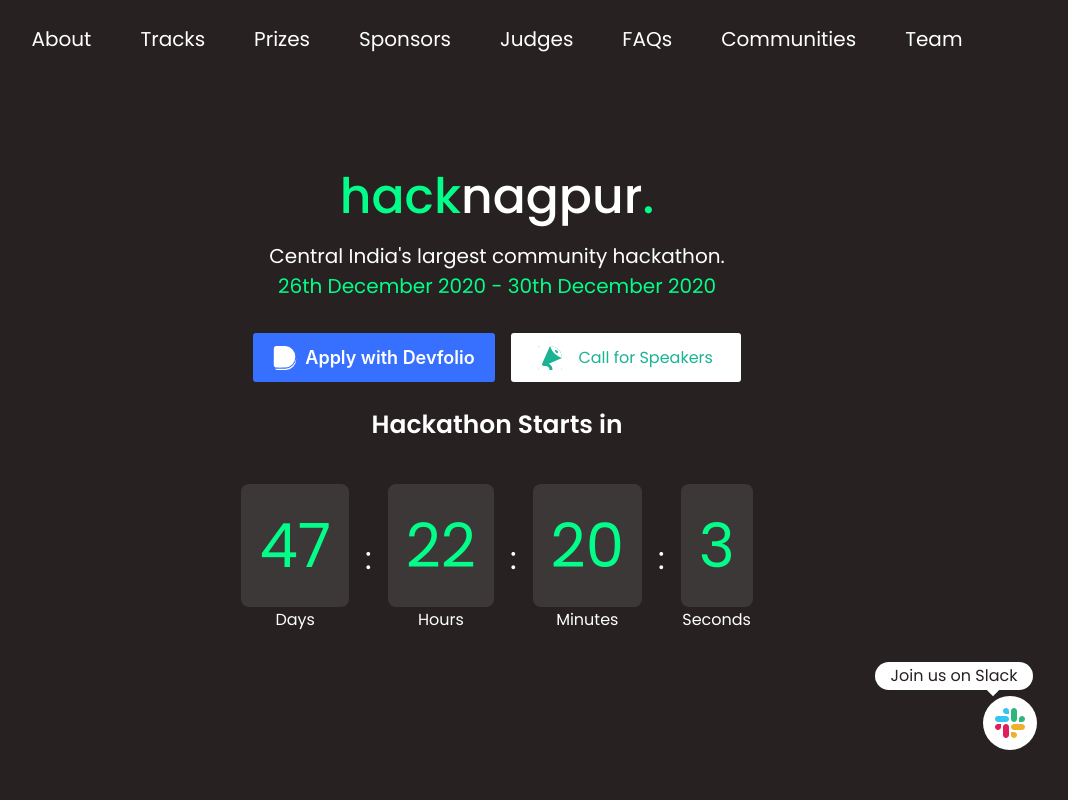
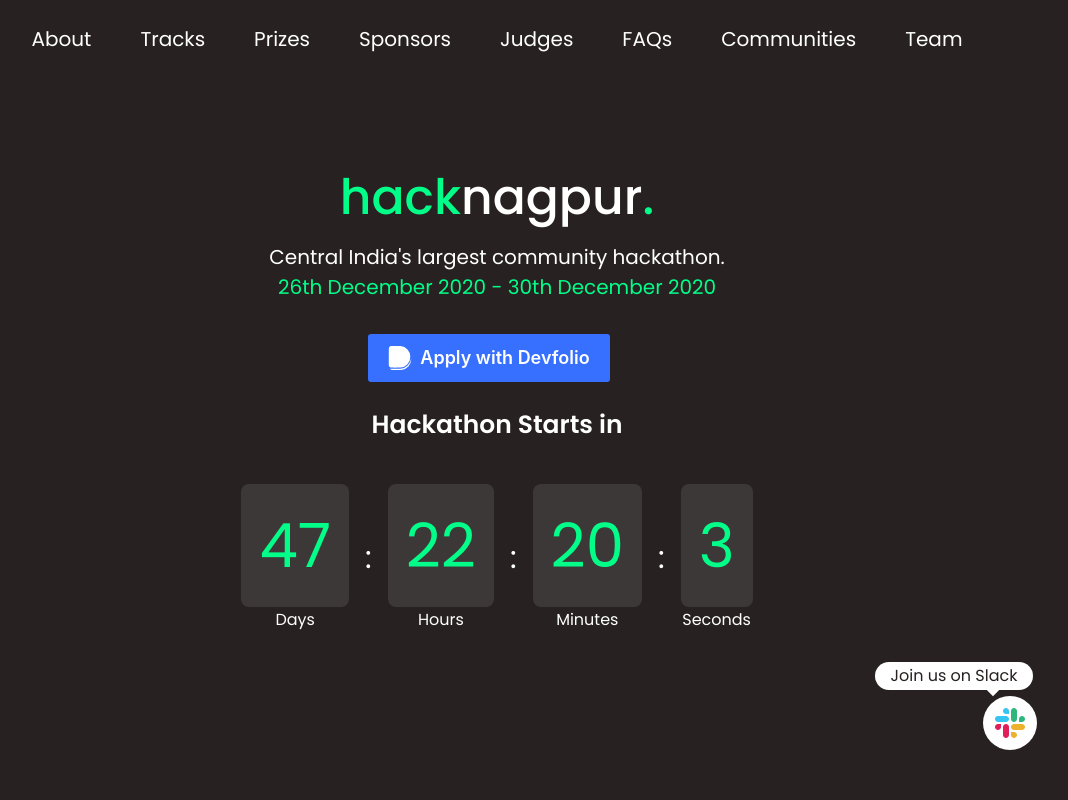
Before and after one commit to GDGNagpur/hacknagpur-2020, a Next.js app: page / in a window 1280 px wide. Shown: the top 800 px of the page, without its empty margins (143-1211 px from the left). Built offline with nearby package versions, Linux system fonts and the light colour scheme.

Commit message:
:speech_balloon: Copy updates

```diff
--- a/components/Hero.jsx
+++ b/components/Hero.jsx
@@ -61,13 +61,6 @@
             </svg>
             Apply with Devfolio
           </button>
-          <a
-            href='http://sessionize.com/hacknagpur'
-            className='call-for-speakers'
-          >
-            <SessionalizeLogo />
-            Call for Speakers
-          </a>
         </div>
         <Countdown />
       </div>
--- a/data/judges.js
+++ b/data/judges.js
@@ -64,7 +64,7 @@
     designation: 'Founder',
     company: 'Cosmoreal.io',
     linkedin: 'https://www.linkedin.com/in/creativehims',
-    track: 'AR/VR, Mobile Soutions',
+    track: 'AR/VR, Mobile Solutions',
     profile:
       'https://firebasestorage.googleapis.com/v0/b/hacknagpur.appspot.com/o/speakers%2Fhimanshu.jpg?alt=media&token=7cc18c53-8f80-44c1-a8e1-bcb00533f60a',
   },
```
